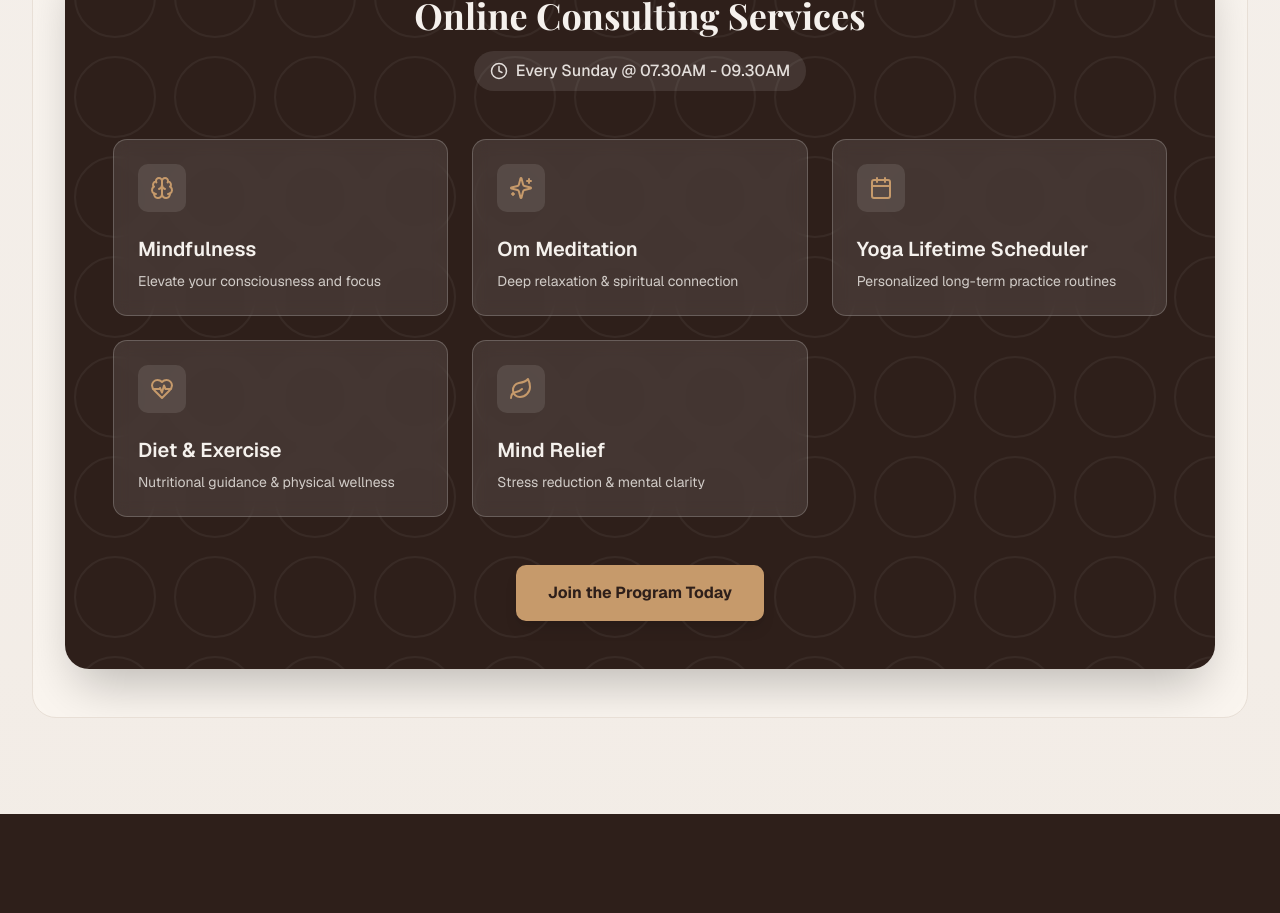
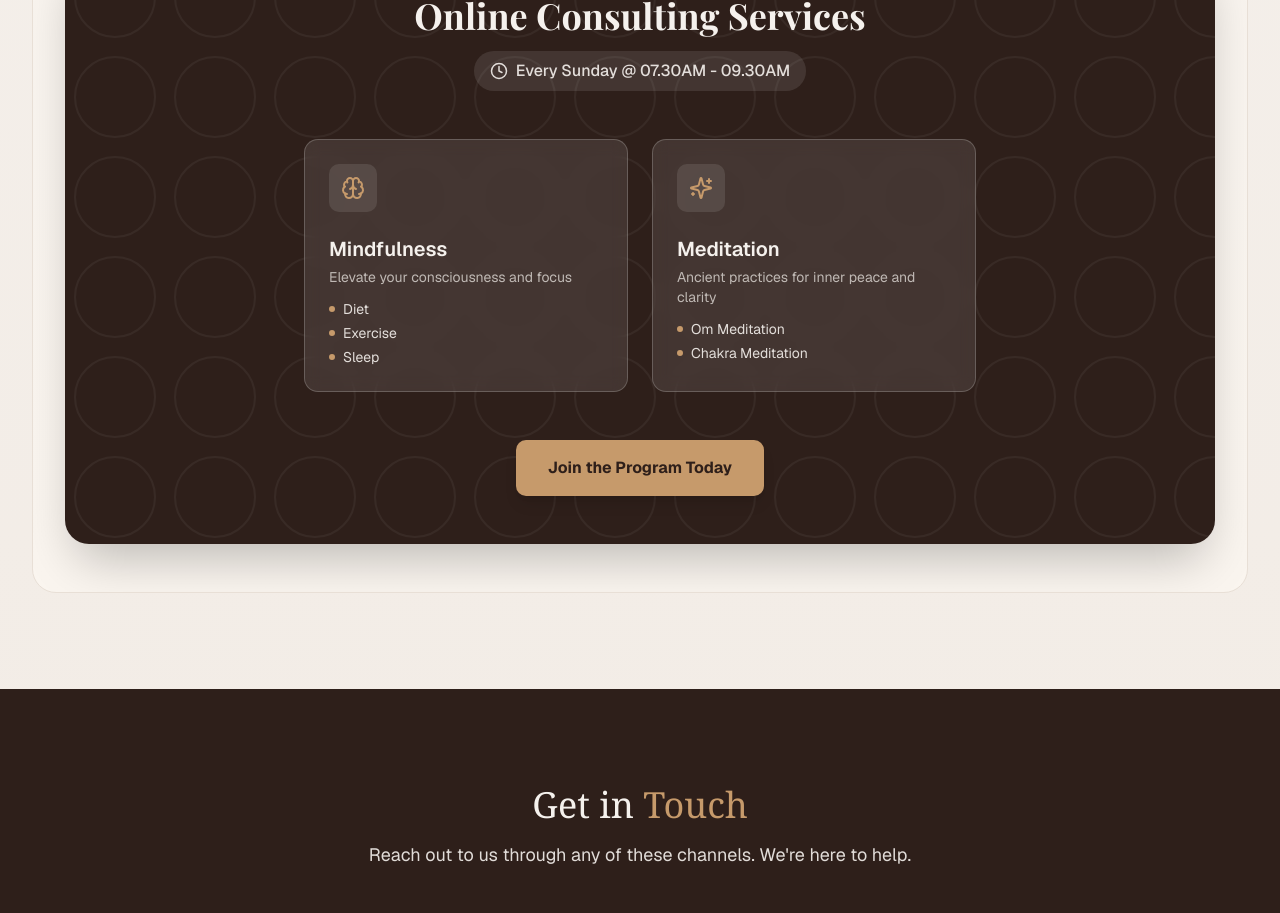
Before and after one commit to KIRNKUMR-7/OmegaClinic, a Next.js app: page / in a window 1280 px wide. Shown: the part 5060-5973 px from the top of the page. Built offline with nearby package versions, Linux system fonts and the light colour scheme.

Commit message:
updated onlin consultant and types

```diff
--- a/components/services.tsx
+++ b/components/services.tsx
@@ -4,11 +4,18 @@ import { Calendar, HeartPulse, Sparkles, Brain, Clock, CreditCard, Leaf, CheckCi
 
 export default function Services() {
   const omniBeing = [
-    { title: "Mindfulness", icon: <Brain size={24} />, desc: "Elevate your consciousness and focus" },
-    { title: "Om Meditation", icon: <Sparkles size={24} />, desc: "Deep relaxation & spiritual connection" },
-    { title: "Yoga Lifetime Scheduler", icon: <Calendar size={24} />, desc: "Personalized long-term practice routines" },
-    { title: "Diet & Exercise", icon: <HeartPulse size={24} />, desc: "Nutritional guidance & physical wellness" },
-    { title: "Mind Relief", icon: <Leaf size={24} />, desc: "Stress reduction & mental clarity" }
+    {
+      title: "Mindfulness",
+      icon: <Brain size={24} />,
+      desc: "Elevate your consciousness and focus",
+      points: ["Diet", "Exercise", "Sleep"]
+    },
+    {
+      title: "Meditation",
+      icon: <Sparkles size={24} />,
+      desc: "Ancient practices for inner peace and clarity",
+      points: ["Om Meditation", "Chakra Meditation"]
+    }
   ]
 
   return (
@@ -193,12 +200,20 @@ export default function Services() {
                         <span className="flex items-center gap-2 bg-white/10 px-4 py-2 rounded-full"><Clock size={18} /> Every Sunday @ 07.30AM - 09.30AM</span>
                       </div>
                     </div>
-                    <div className="grid grid-cols-1 sm:grid-cols-2 lg:grid-cols-3 gap-6">
+                    <div className="grid grid-cols-1 sm:grid-cols-2 gap-6 max-w-2xl mx-auto">
                       {omniBeing.map((service, index) => (
                         <div key={index} className="bg-white/10 backdrop-blur-sm border border-white/20 p-6 rounded-xl hover:bg-white/20 transition duration-300">
                           <div className="text-accent mb-4 bg-white/10 inline-block p-3 rounded-lg">{service.icon}</div>
-                          <h4 className="text-xl font-semibold mb-2">{service.title}</h4>
-                          <p className="text-primary-foreground/80 text-sm">{service.desc}</p>
+                          <h4 className="text-xl font-semibold mb-1">{service.title}</h4>
+                          <p className="text-primary-foreground/70 text-sm mb-3">{service.desc}</p>
+                          <ul className="flex flex-col gap-1">
+                            {service.points.map((pt, j) => (
+                              <li key={j} className="flex items-center gap-2 text-sm text-primary-foreground/90">
+                                <span className="w-1.5 h-1.5 rounded-full bg-accent flex-shrink-0" />
+                                {pt}
+                              </li>
+                            ))}
+                          </ul>
                         </div>
                       ))}
                     </div>
```
